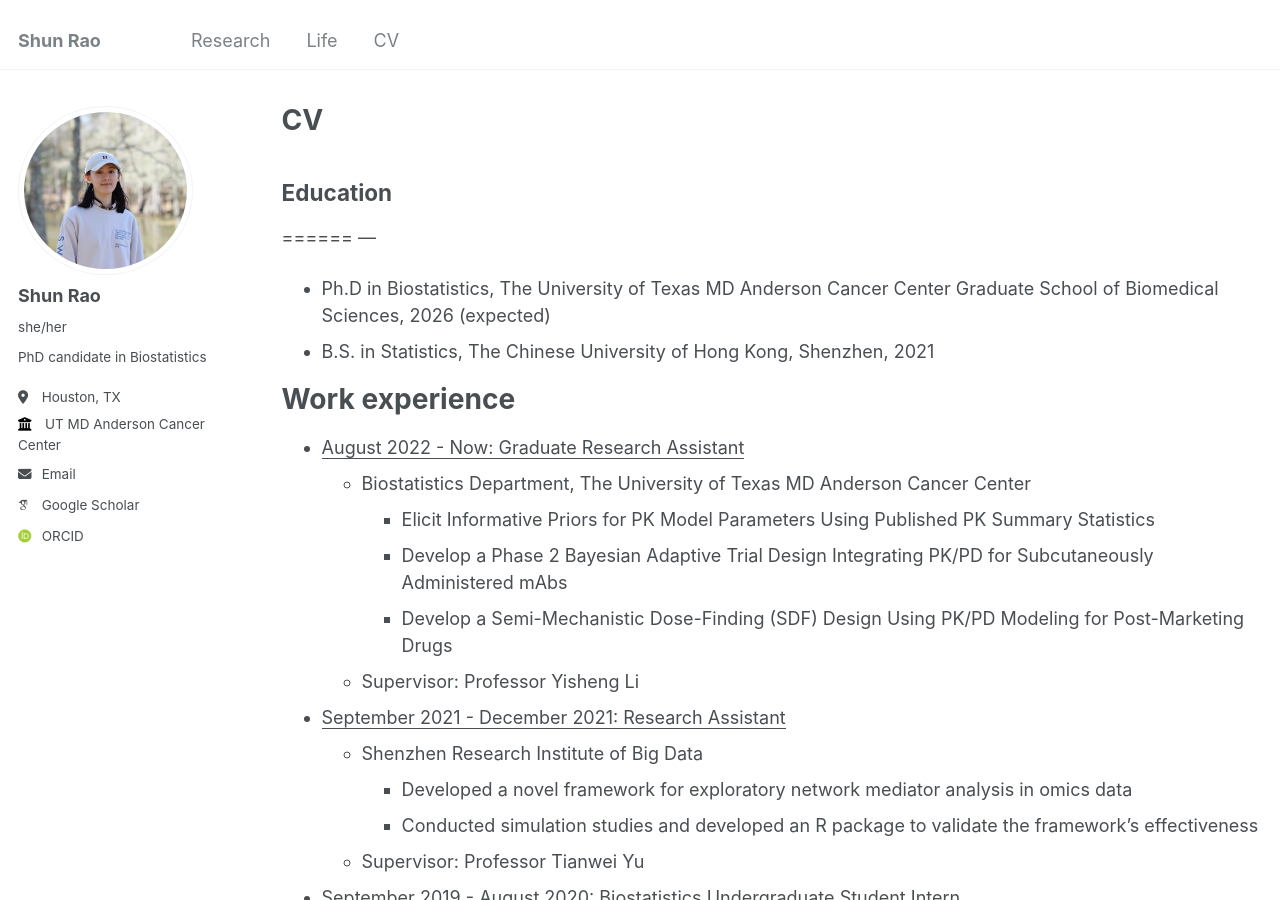
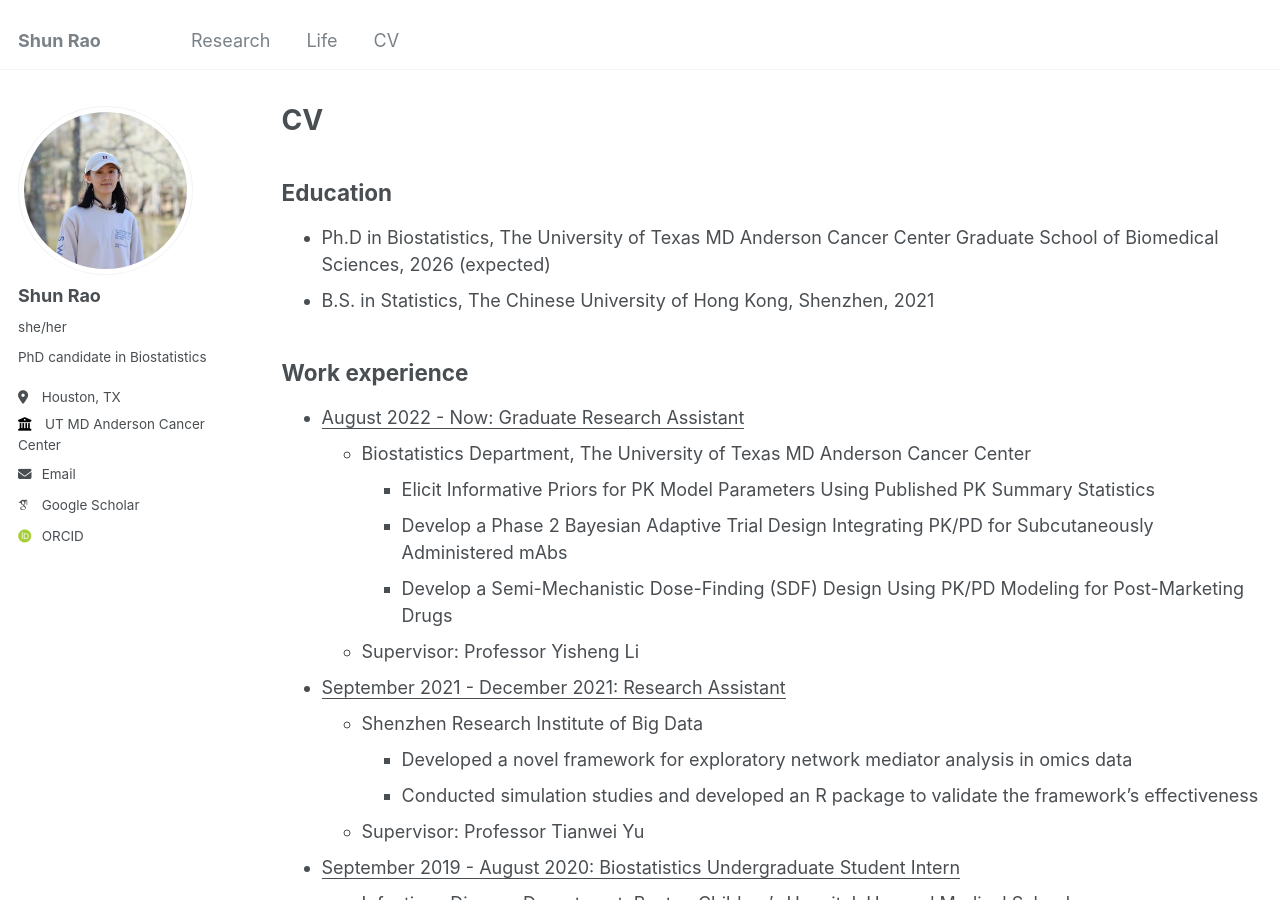
Before and after one commit to ShunRao8/shunrao8.github.io, a Jekyll site: the page built from _pages/cv.md, in a window 1280 px wide and 900 px high. Built offline with Jekyll 4.4.1, drawn with Linux system fonts in a browser that asks for light colours; some web fonts are replaced.

Commit message:
Update cv.md

```diff
--- a/_pages/cv.md
+++ b/_pages/cv.md
@@ -10,13 +10,10 @@ redirect_from:
 {% include base_path %}
 
 ## Education
-======
----
 * Ph.D in Biostatistics, The University of Texas MD Anderson Cancer Center Graduate School of Biomedical Sciences, 2026 (expected)
 * B.S. in Statistics, The Chinese University of Hong Kong, Shenzhen, 2021
 
-Work experience
-======
+## Work experience
 * <u>August 2022 - Now: Graduate Research Assistant</u>
   * Biostatistics Department, The University of Texas MD Anderson Cancer Center
     * Elicit Informative Priors for PK Model Parameters Using Published PK Summary Statistics
@@ -44,15 +41,13 @@ Work experience
   * Supervisor: Professor Baoting Zhu
 
 
-Skills
-======
+## Skills
 * Programming Language: R (RStan, RShiny), Python, Matlab
 * Tools: MySQL, HTML, Discovery Studio, Gaussian, Multiwfn
 * Interests: Badminton (national registered player), Basketball (varsity member), Piano
 
 
-Service and leadership
-======
+## Service and leadership
 * Captain & Member, College Women Basketball Team (2020-2021)
 * Member, Precision Vaccines Program (2019-2020)
 * Member, Human Immunology Project Consortium (2019-2020)
```
